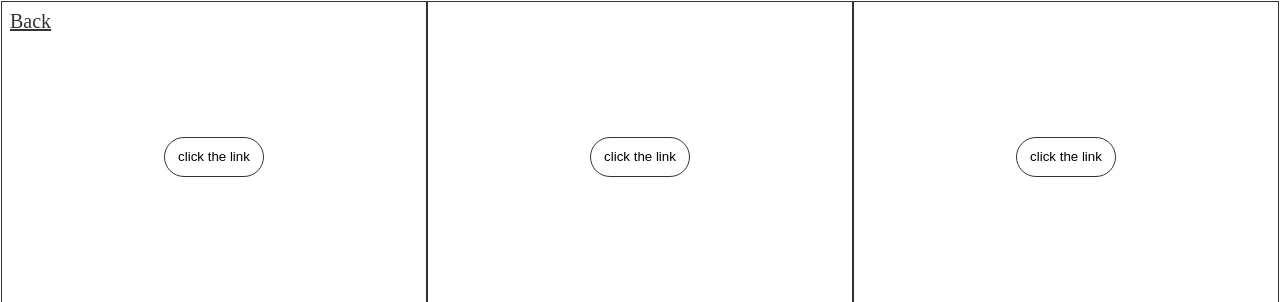
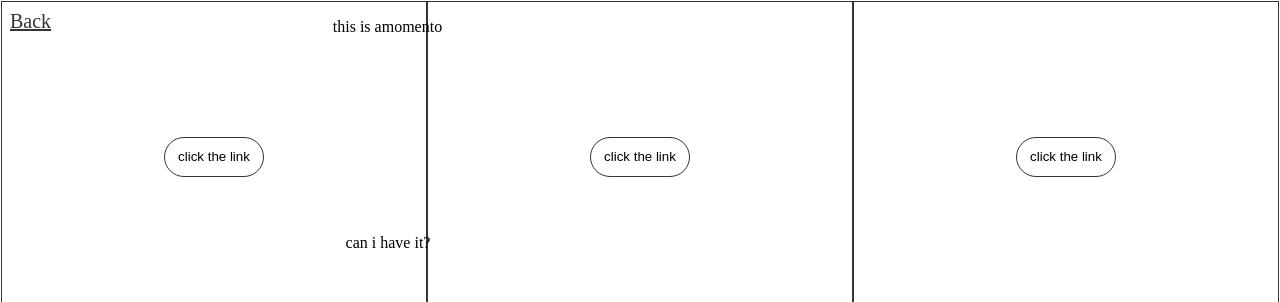
Before and after one commit to zoeznm/bomi, a plain HTML site: page page_4shoes/shoes.html in a window 1280 px wide. Shown: the top 302 px of the page. Drawn offline with Linux system fonts and the light colour scheme.

Commit message:
변경사항 저장

```diff
--- a/page_4shoes/shoes.css
+++ b/page_4shoes/shoes.css
@@ -106,3 +106,17 @@ a {
   color: #333;
   position: absolute;
 }
+.ptext1 {
+  font-size: 16px;
+  position: absolute;
+  top: 8px;
+  left: 26%;
+  margin-top: 10px;
+}
+.ptext2 {
+  font-size: 16px;
+  position: absolute;
+  top: 28%;
+  left: 27%;
+  margin-top: 10px;
+}
--- a/page_4shoes/shoes.html
+++ b/page_4shoes/shoes.html
@@ -10,6 +10,8 @@
   <div class="grid-container">
     <div class="grid-item hover-div1">
       <a href="../mainpage/index.html" class="back">Back</a>
+        <p class="ptext1">this is amomento</p>
+        <p class="ptext2">can i have it?</p>
       <img  class="follow-image1" id="followImage1" src="../img/amomentoshoe.jpg" alt="amomentoshoe">
       <button onclick="window.location.href='https://amomento.co/product/detail.html?product_no=894&cate_no=50&display_group=1';">click the link</button>
     </div>
```
